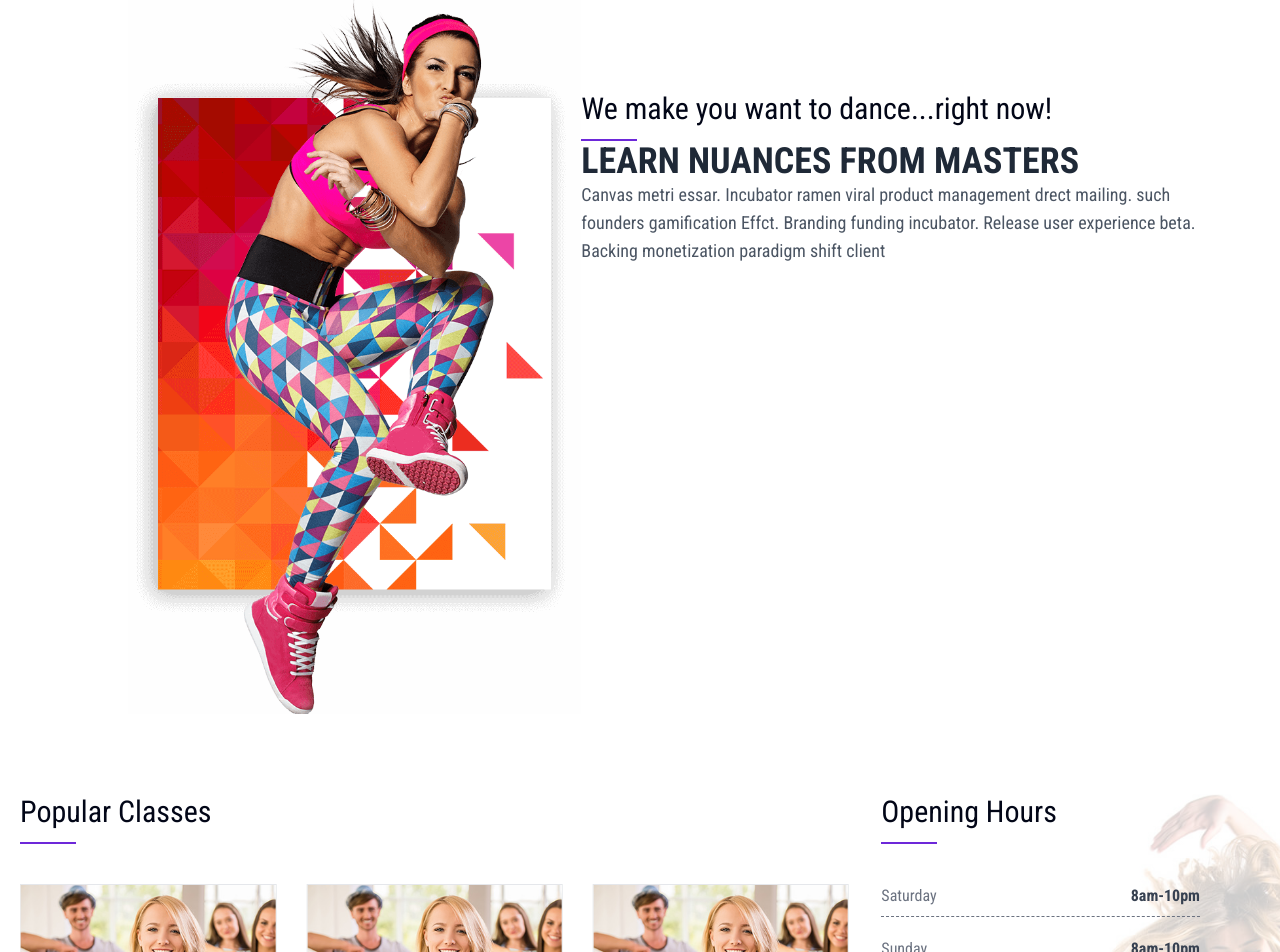
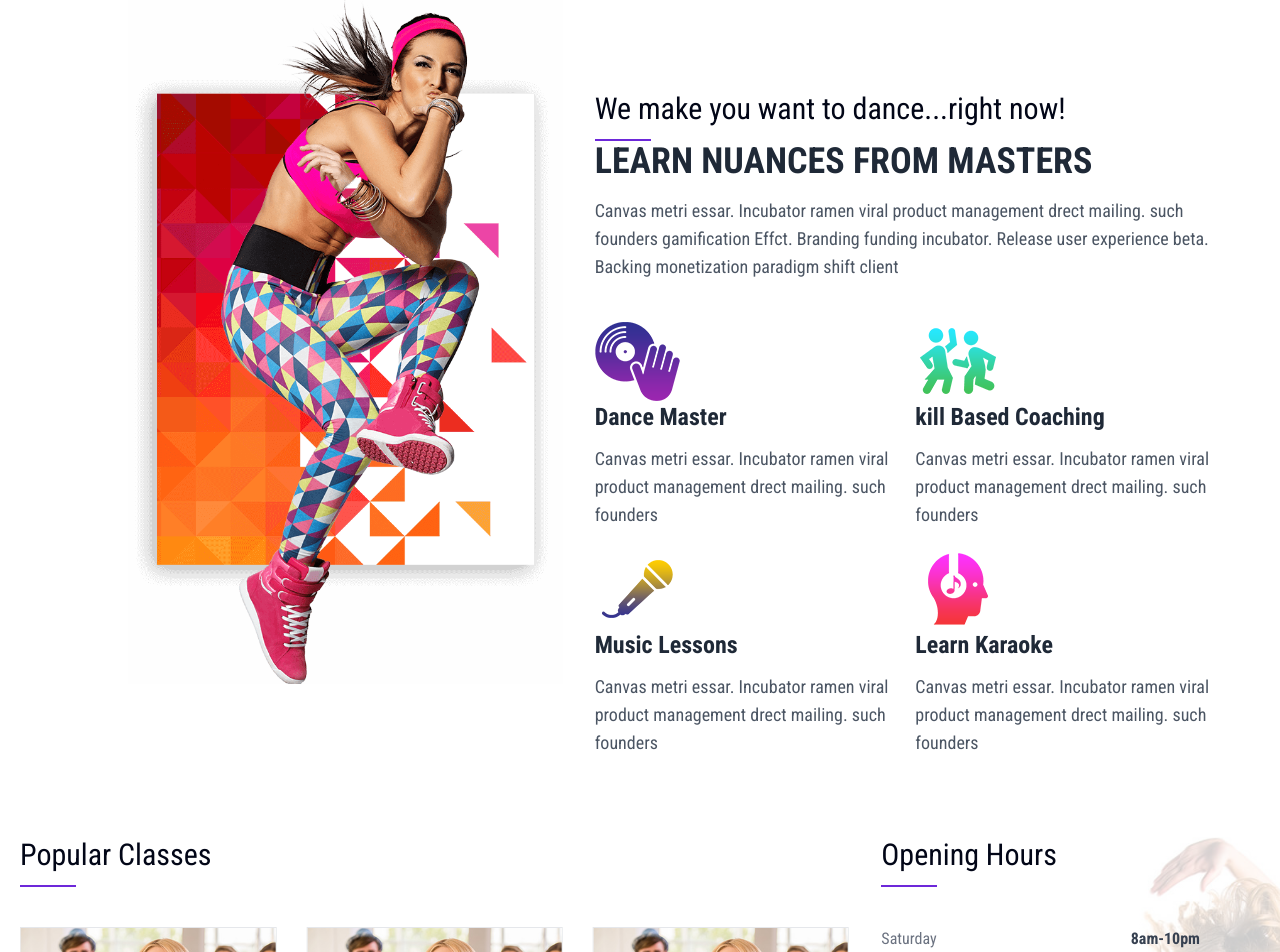
Before and after one commit to mahamudulhasan-me/dance-school, a React (Vite) app: page / in a window 1280 px wide. Shown: the part 885-1837 px from the top of the page. Built offline with nearby package versions, Linux system fonts and the light colour scheme.

Commit message:
dance right now complete

```diff
--- a/src/pages/Home/DanceRightNow/DanceRightNow.jsx
+++ b/src/pages/Home/DanceRightNow/DanceRightNow.jsx
@@ -1,23 +1,86 @@
 import React from "react";
 import danceGirl from "../../../assets/images/dance-girl.webp";
+import danceIcon1 from "../../../assets/images/icons/icon5.webp";
+import danceIcon2 from "../../../assets/images/icons/icon6.webp";
+import danceIcon3 from "../../../assets/images/icons/icon7.webp";
+import danceIcon4 from "../../../assets/images/icons/icon8.webp";
 import SectionHead from "../../Shared/SectionHead/SectionHead";
 const DanceRightNow = () => {
   return (
-    <div className="pl-[10%] pr-[5%] grid grid-cols-12 ">
+    <div className="pl-[10%] pr-[5%] grid grid-cols-12 gap-8">
       <img src={danceGirl} alt="" className="col-span-5" />
       <div className="col-span-7 mt-24">
         <SectionHead title="We make you want to dance...right now!" />
         <h1 className="font-semibold text-4xl -mt-10">
           LEARN NUANCES FROM MASTERS
         </h1>
-        <p className="text-gray-600 text-lg">
+        <p className="text-gray-600 text-lg mt-4">
           Canvas metri essar. Incubator ramen viral product management drect
           mailing. such founders gamification Effct. Branding funding incubator.
           Release user experience beta. Backing monetization paradigm shift
           client
         </p>
-        <div className="grid grid-cols-2">
-          <div></div>
+        <div className="grid grid-cols-2 mt-10 gap-5">
+          <div className="space-y-3 group">
+            <img
+              src={danceIcon1}
+              alt=""
+              className="group-hover:ml-5 duration-300"
+            />
+            <span className="font-semibold text-2xl relative">
+              Dance Master{" "}
+              <div className="absolute w-0 h-0.5 bg-violet-700 group-hover:w-full duration-300"></div>
+            </span>
+            <p className="text-gray-600 text-lg">
+              Canvas metri essar. Incubator ramen viral product management drect
+              mailing. such founders
+            </p>
+          </div>
+          <div className="space-y-3 group">
+            <img
+              src={danceIcon2}
+              alt=""
+              className="group-hover:ml-5 duration-300"
+            />
+            <span className="font-semibold text-2xl relative">
+              kill Based Coaching
+              <div className="absolute w-0 h-0.5 bg-violet-700 group-hover:w-full duration-300"></div>
+            </span>
+            <p className="text-gray-600 text-lg">
+              Canvas metri essar. Incubator ramen viral product management drect
+              mailing. such founders
+            </p>
+          </div>
+          <div className="space-y-3 group">
+            <img
+              src={danceIcon3}
+              alt=""
+              className="group-hover:ml-5 duration-300"
+            />
+            <span className="font-semibold text-2xl relative">
+              Music Lessons
+              <div className="absolute w-0 h-0.5 bg-violet-700 group-hover:w-full duration-300"></div>
+            </span>
+            <p className="text-gray-600 text-lg">
+              Canvas metri essar. Incubator ramen viral product management drect
+              mailing. such founders
+            </p>
+          </div>
+          <div className="space-y-3 group">
+            <img
+              src={danceIcon4}
+              alt=""
+              className="group-hover:ml-5 duration-300"
+            />
+            <span className="font-semibold text-2xl relative">
+              Learn Karaoke
+              <div className="absolute w-0 h-0.5 bg-violet-700 group-hover:w-full duration-300"></div>
+            </span>
+            <p className="text-gray-600 text-lg">
+              Canvas metri essar. Incubator ramen viral product management drect
+              mailing. such founders
+            </p>
+          </div>
         </div>
       </div>
     </div>
```
